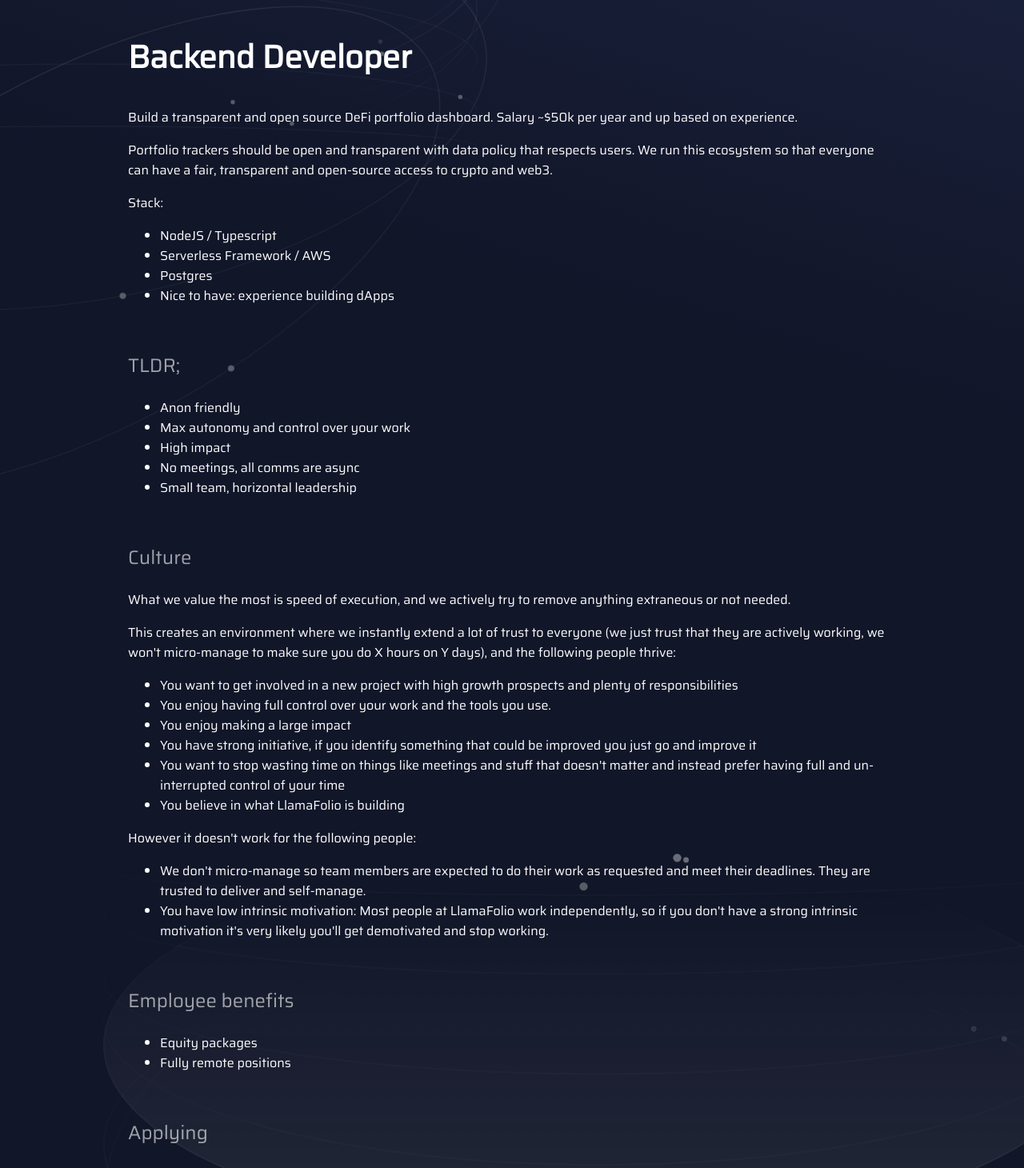
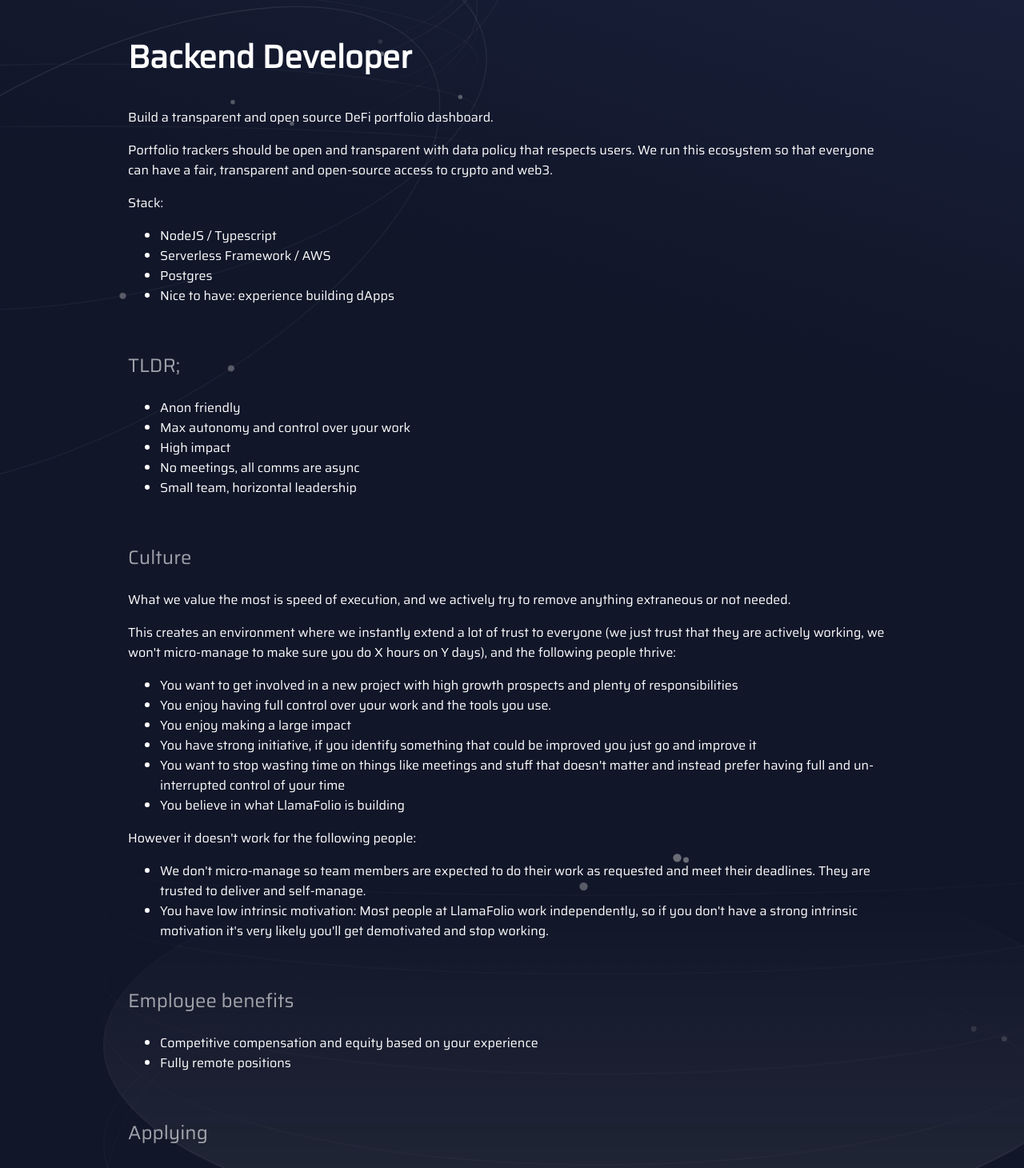
Before and after one commit to DefiLlama/llama-corp, a Next.js app: page /jobs/llamafolio-backend-dev in a window 1280 px wide. Shown: the part 400-1860 px from the top of the page at 80% size. Built offline with nearby package versions, Linux system fonts and the light colour scheme.

Commit message:
update careers

```diff
--- a/data/careers.js
+++ b/data/careers.js
@@ -8,7 +8,7 @@
           <section>
             <h1>Backend Developer</h1>
             <p>
-              Build a transparent and open source DeFi portfolio dashboard. Salary ~$50k per year and up based on experience.
+              Build a transparent and open source DeFi portfolio dashboard.
             </p>
             <p>
             Portfolio trackers should be open and transparent with data policy that respects users.
@@ -61,7 +61,7 @@
           <section>
             <h3>Employee benefits</h3>
             <ul>
-              <li>Equity packages</li>
+              <li>Competitive compensation and equity based on your experience</li>
               <li>Fully remote positions</li>
             </ul>
           </section>
```
